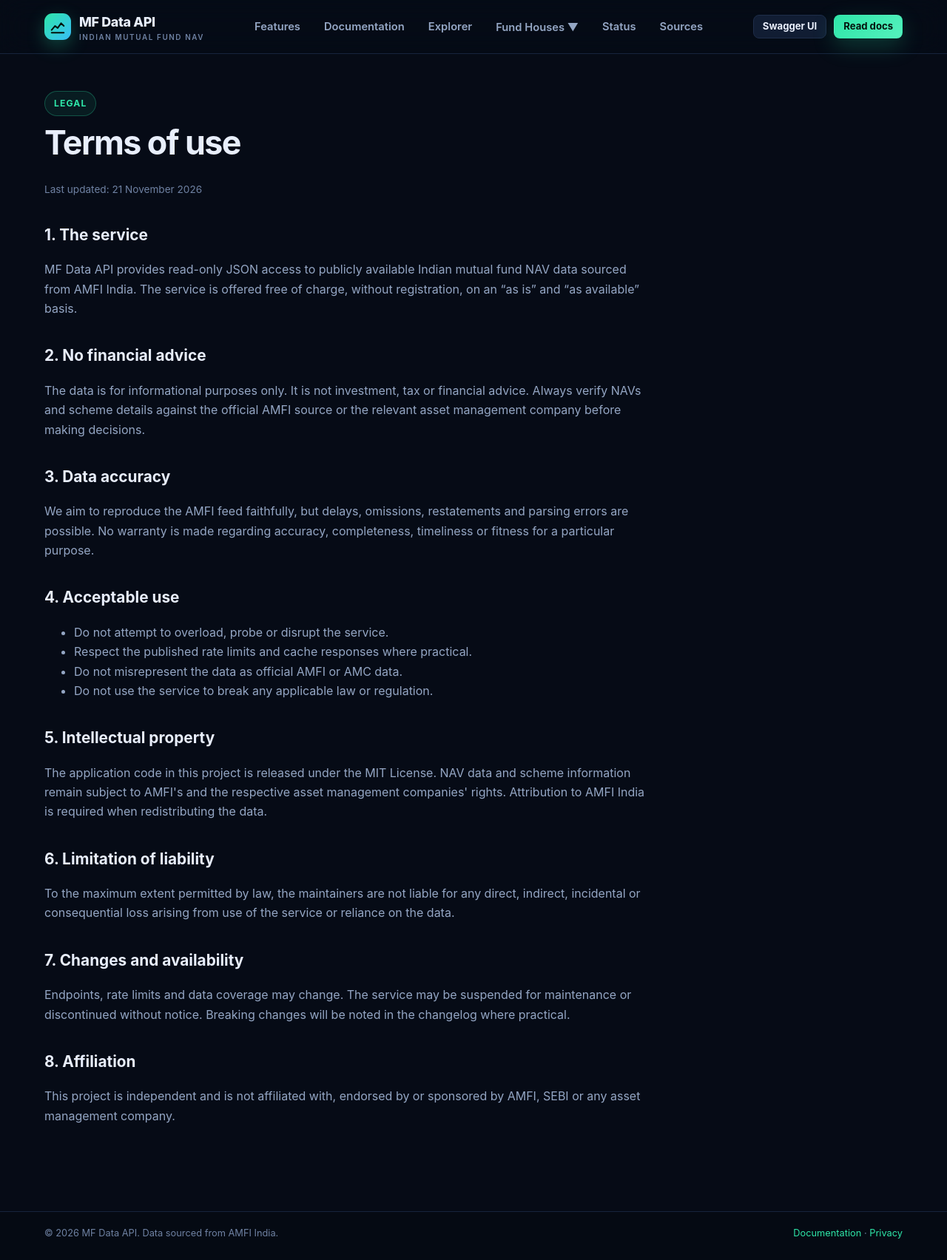
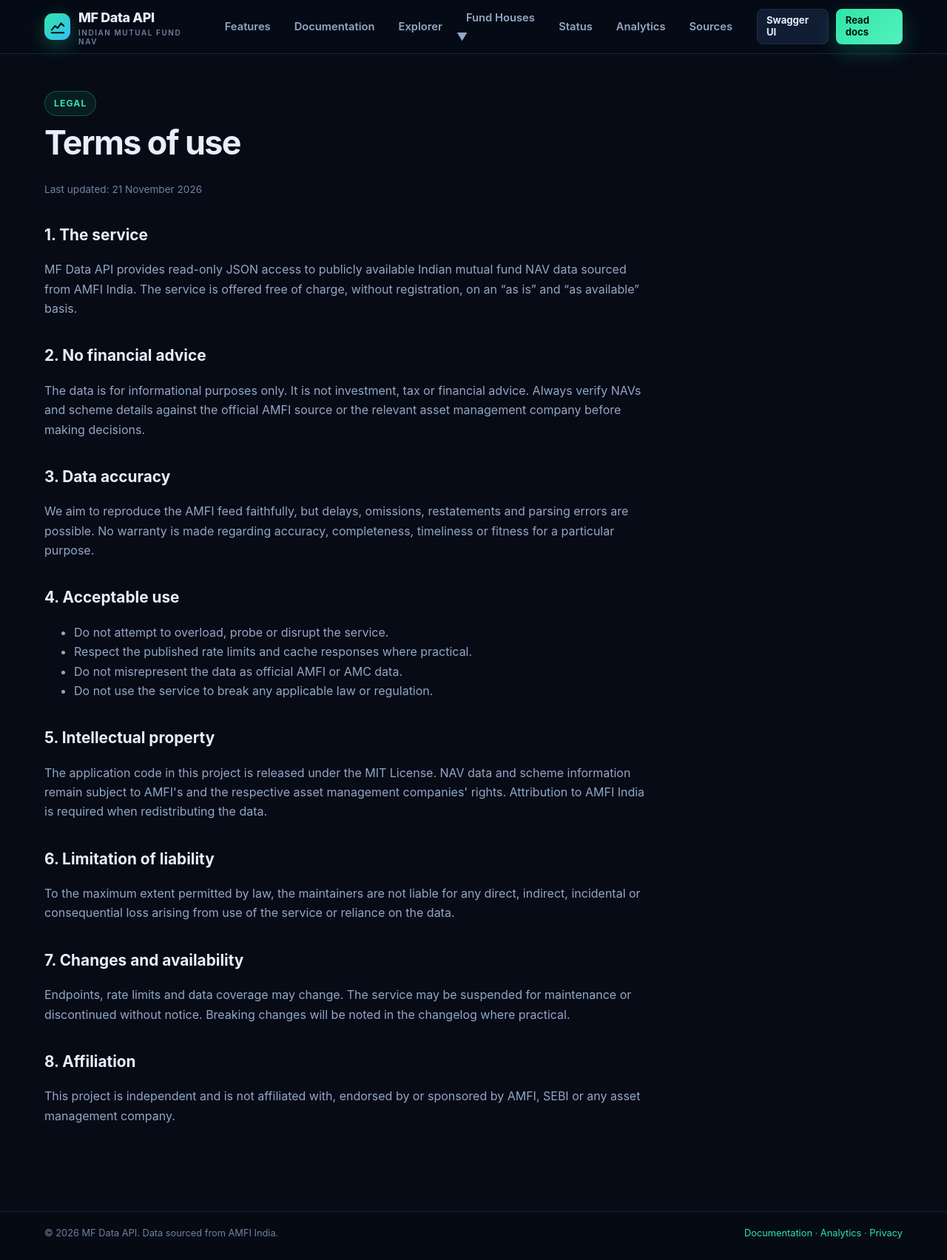
Before and after one commit to PeaBox-Lab/MF-Data-API, a plain HTML site: page web/terms.html in a window 1280 px wide. Shown: the whole page at 74% size. Drawn offline with Linux system fonts and the light colour scheme.

Commit message:
feat(nav): add Analytics link to main menu and footer on all pages

```diff
--- a/web/terms.html
+++ b/web/terms.html
@@ -36,6 +36,7 @@
         </div>
 
         <a href="status.html">Status</a>
+        <a href="analytics.html">Analytics</a>
         <a href="data-sources.html">Sources</a>
       </nav>
       <div class="nav-actions">
@@ -114,7 +115,7 @@
   <footer class="site-footer">
     <div class="container footer-bottom" style="border-top:0">
       <span>© <span data-year>2026</span> MF Data API. Data sourced from AMFI India.</span>
-      <span><a href="docs.html">Documentation</a> · <a href="privacy.html">Privacy</a></span>
+      <span><a href="docs.html">Documentation</a> · <a href="analytics.html">Analytics</a> · <a href="privacy.html">Privacy</a></span>
     </div>
   </footer>
 
```
Also changed, not shown: web/404.html (+2 -0 lines), web/about.html (+2 -0 lines), web/analytics.html (+1 -0 lines), web/categories.html (+2 -0 lines), web/data-sources.html (+2 -0 lines), web/docs.html (+2 -0 lines), web/explorer.html (+2 -0 lines), web/fund-house.html (+2 -0 lines), web/fund-houses.html (+2 -0 lines), web/index.html (+2 -0 lines), web/privacy.html (+2 -1 lines), web/schemes.html (+2 -0 lines), web/status.html (+2 -0 lines).
